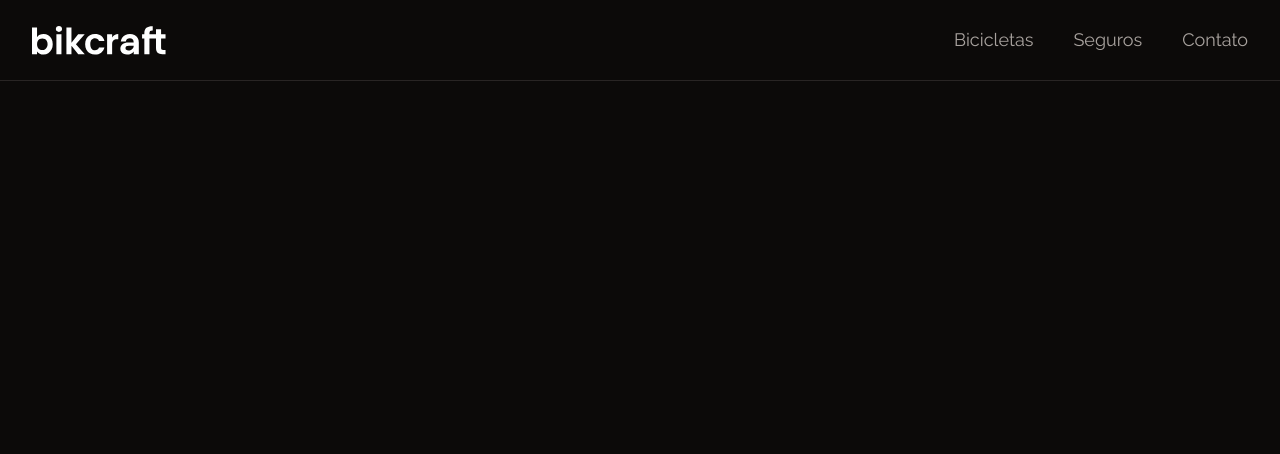
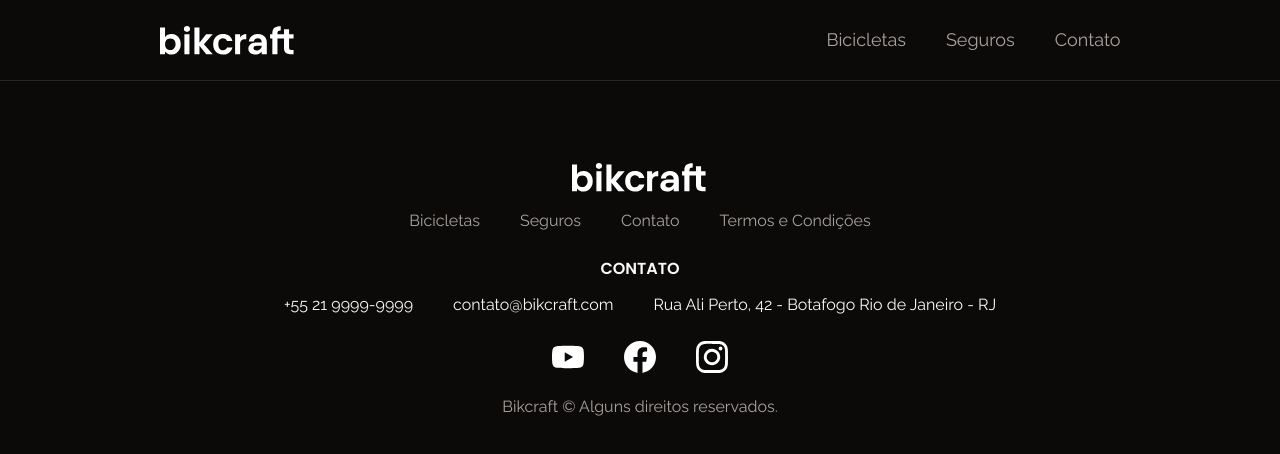
Before and after one commit to barcaca/bikcraft-origamid-barcaca, a Next.js app: page / in a window 1280 px wide. Shown: the top 454 px of the page. Built offline with nearby package versions, Linux system fonts and the light colour scheme.

Commit message:
feat: adicao footer

```diff
--- a/src/app/layout.tsx
+++ b/src/app/layout.tsx
@@ -2,6 +2,7 @@ import '@/styles/globals.css'
 
 import type { Metadata } from 'next'
 
+import { Footer } from '@/components/footer'
 import { Header } from '@/components/header'
 import { poppins, raleway } from '@/fonts/font'
 
@@ -31,6 +32,7 @@ export default function RootLayout({
         <Provider>
           <Header />
           {children}
+          <Footer />
         </Provider>
       </body>
     </html>
--- a/src/components/footer.tsx
+++ b/src/components/footer.tsx
@@ -0,0 +1,88 @@
+import Image from 'next/image'
+import Link from 'next/link'
+
+const navigation = [
+  { name: 'Bicicletas', href: '/bicicletas' },
+  { name: 'Seguros', href: '/seguros' },
+  { name: 'Contato', href: '/contato' },
+  { name: 'Termos e Condições', href: '/termos' },
+]
+
+const contato = [
+  { text: '+55 21 9999-9999' },
+  { text: 'contato@bikcraft.com' },
+  { text: 'Rua Ali Perto, 42 - Botafogo Rio de Janeiro - RJ' },
+]
+
+const social = [
+  { name: 'Youtube', src: '/redes/youtube.svg', alt: 'youtube', href: '#' },
+  { name: 'Facebook', src: '/redes/facebook.svg', alt: 'facebook', href: '#' },
+  {
+    name: 'Instagram',
+    src: '/redes/instagram.svg',
+    alt: 'instagram',
+    href: '#',
+  },
+]
+
+export function Footer() {
+  return (
+    <footer className="bg-background">
+      <div className="container px-6 py-16 sm:py-20 lg:px-8">
+        <div className="mb-4 flex place-content-center">
+          <Image
+            width={136}
+            height={32}
+            src={'/bikcraft.svg'}
+            alt="logo escrito bikcraft"
+          />
+        </div>
+        <nav className="mb-6">
+          <ul className="columns-2 sm:flex sm:justify-center sm:space-x-10">
+            {navigation.map((nav) => {
+              return (
+                <li key={nav.name}>
+                  <Link
+                    href={nav.href}
+                    className="text-muted-foreground hover:text-foreground hover:underline"
+                  >
+                    {nav.name}
+                  </Link>
+                </li>
+              )
+            })}
+          </ul>
+        </nav>
+        <h2 className="mb-3 text-center uppercase">Contato</h2>
+        <div className="mb-6 flex flex-wrap justify-center gap-x-10 text-center">
+          {contato.map((item, i) => {
+            return <span key={i}>{item.text}</span>
+          })}
+        </div>
+        <div className="flex justify-center space-x-10">
+          {social.map((item) => {
+            return (
+              <Link
+                key={item.name}
+                href={item.href}
+                className="text-gray-400 hover:text-gray-500"
+              >
+                <span className="sr-only">{item.name}</span>
+                <Image
+                  width={32}
+                  height={32}
+                  src={item.src}
+                  alt={item.alt}
+                  aria-hidden="true"
+                />
+              </Link>
+            )
+          })}
+        </div>
+        <p className="mt-6 text-center leading-5 text-muted-foreground">
+          Bikcraft &copy; Alguns direitos reservados.
+        </p>
+      </div>
+    </footer>
+  )
+}
--- a/tailwind.config.ts
+++ b/tailwind.config.ts
@@ -25,9 +25,6 @@ const config = {
     container: {
       center: true,
       padding: '2rem',
-      screens: {
-        '2xl': '1400px',
-      },
     },
     extend: {
       boxShadow: {
```
